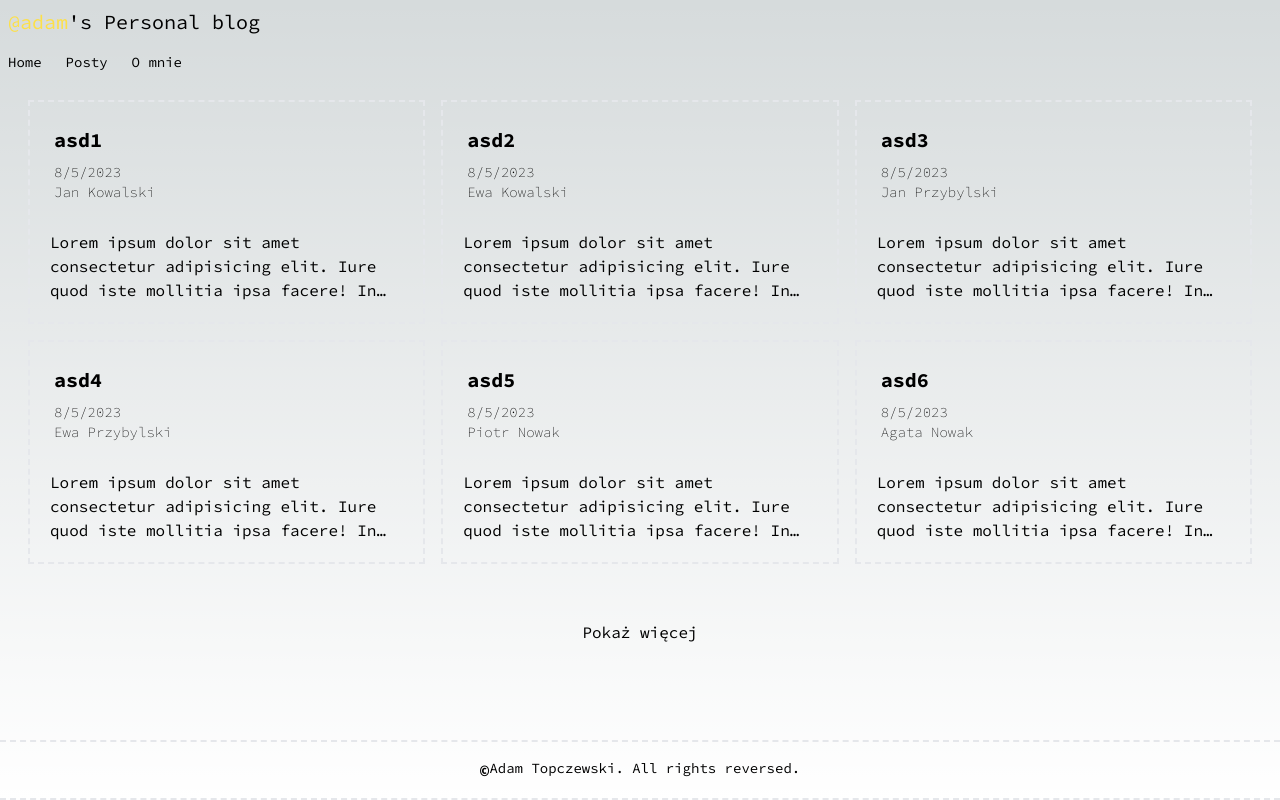
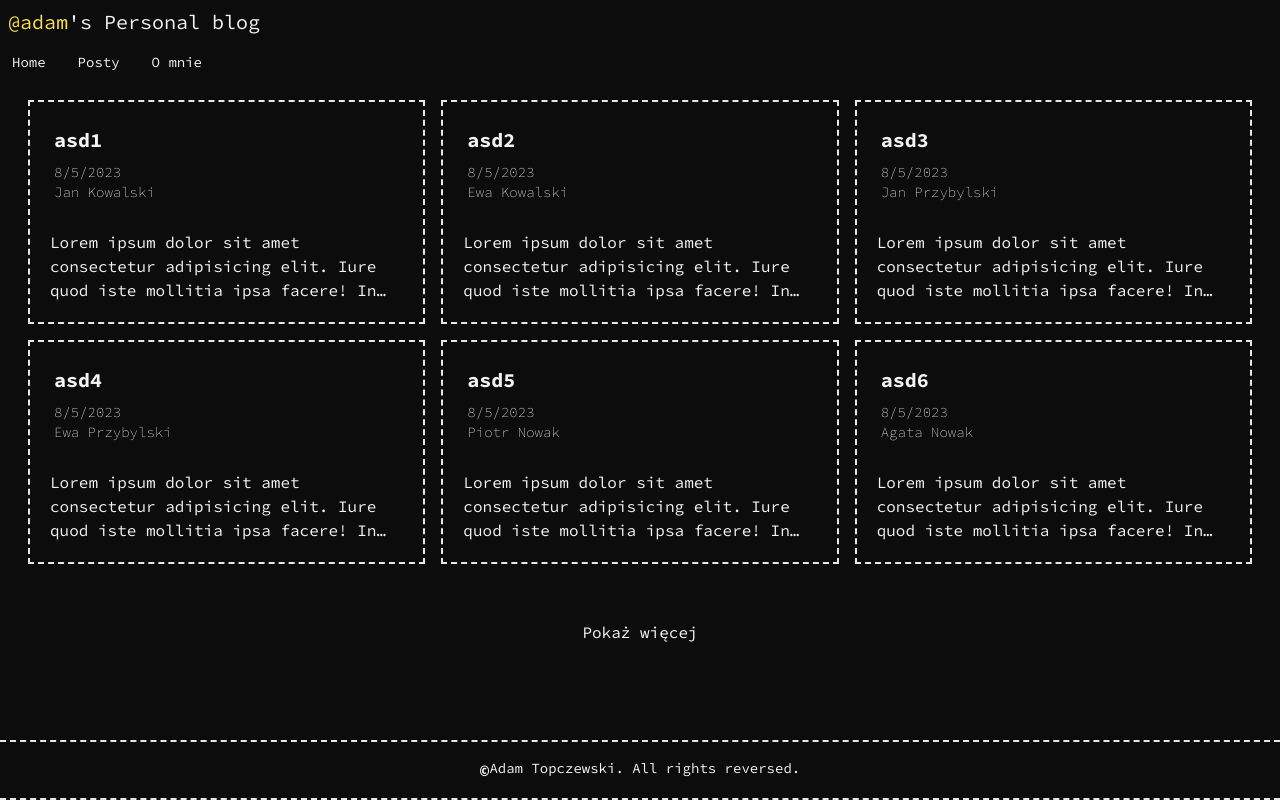
Before and after one commit to adamtopczewski/fullstack-blog-app, a Next.js app in the folder frontend/: page / in a window 1280 px wide. Built offline with nearby package versions, Linux system fonts and the light colour scheme.

Commit message:
feature: added back global styles with PowerShell color pallette; changed navlinks padding and hover state

```diff
--- a/frontend/app/globals.css
+++ b/frontend/app/globals.css
@@ -3,27 +3,18 @@
 @tailwind utilities;
 
 :root {
-  --foreground-rgb: 0, 0, 0;
-  --background-start-rgb: 214, 219, 220;
-  --background-end-rgb: 255, 255, 255;
-}
-
-@media (prefers-color-scheme: dark) {
-  :root {
-    --foreground-rgb: 255, 255, 255;
-    --background-start-rgb: 0, 0, 0;
-    --background-end-rgb: 0, 0, 0;
-  }
+  --foreground-color: #f3f3f3;
+  --background-color: #0C0C0C;
 }
 
 body {
-  color: rgb(var(--foreground-rgb));
-  background: linear-gradient(
-      to bottom,
-      transparent,
-      rgb(var(--background-end-rgb))
-    )
-    rgb(var(--background-start-rgb));
+  color: var(--foreground-color);
+  background: var(--background-color);
+}
+
+*::selection {
+  color: var(--background-color);
+  background: var(--foreground-color);
 }
 
 .border-custom {
--- a/frontend/app/layout.tsx
+++ b/frontend/app/layout.tsx
@@ -4,6 +4,7 @@ import { Source_Code_Pro } from "next/font/google";
 import Navbar from "@/components/Navigation/Navbar";
 import Footer from "@/components/Shared/Footer";
 import Main from "@/components/Shared/Main";
+import '@/app/globals.css';
 
 const source_code_pro = Source_Code_Pro({ subsets: ["latin"] });
 
--- a/frontend/components/Navigation/NavLink.tsx
+++ b/frontend/components/Navigation/NavLink.tsx
@@ -3,7 +3,7 @@ import Link from "next/link";
 export default function NavLink({ to = "/", label = "Home" }) {
   return (
     <Link
-      className="relative before:content-[''] before:animate-terminal before:hover:visible before:invisible before:absolute before:right-[110%] before:top-0 before:w-[0.5rem] before:h-full before:bg-white "
+      className=" relative px-1 hover:bg-[--foreground-color] hover:text-[--background-color] before:content-[''] before:animate-terminal before:hover:visible before:invisible before:absolute before:right-[110%] before:top-0 before:w-[0.5rem] before:h-full before:bg-white "
       href={to}
     >
       {label}
```
